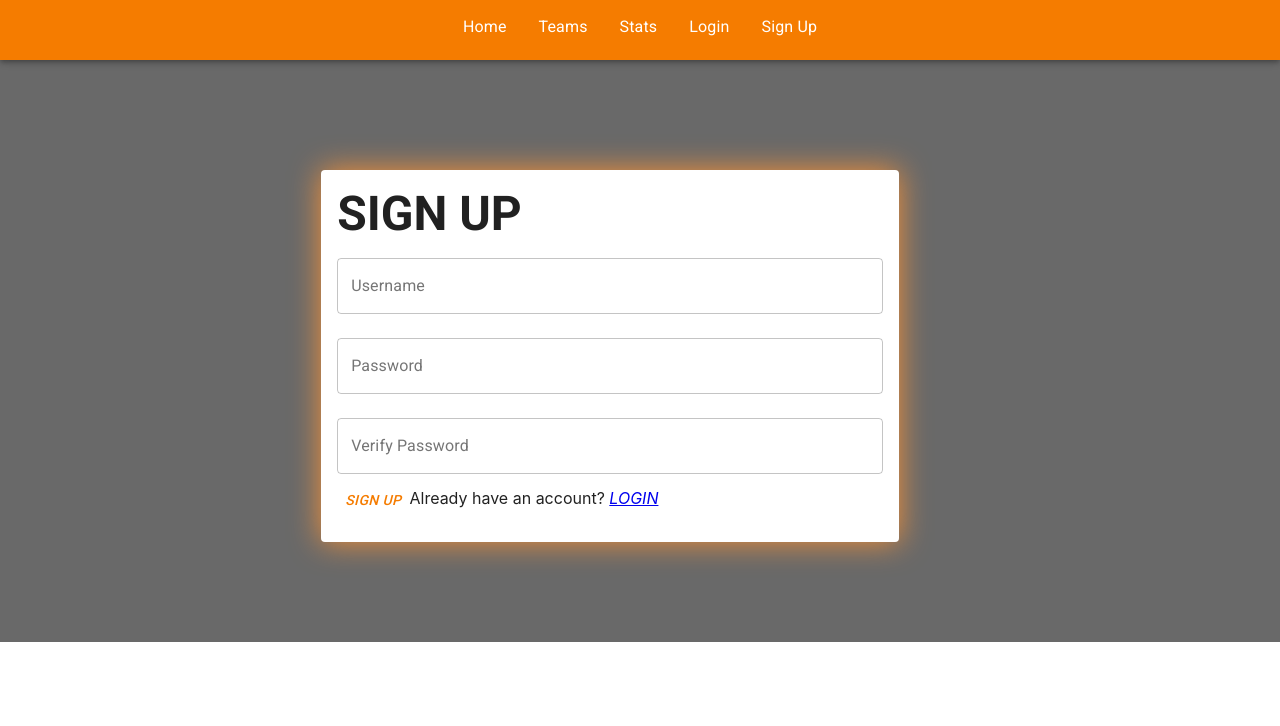
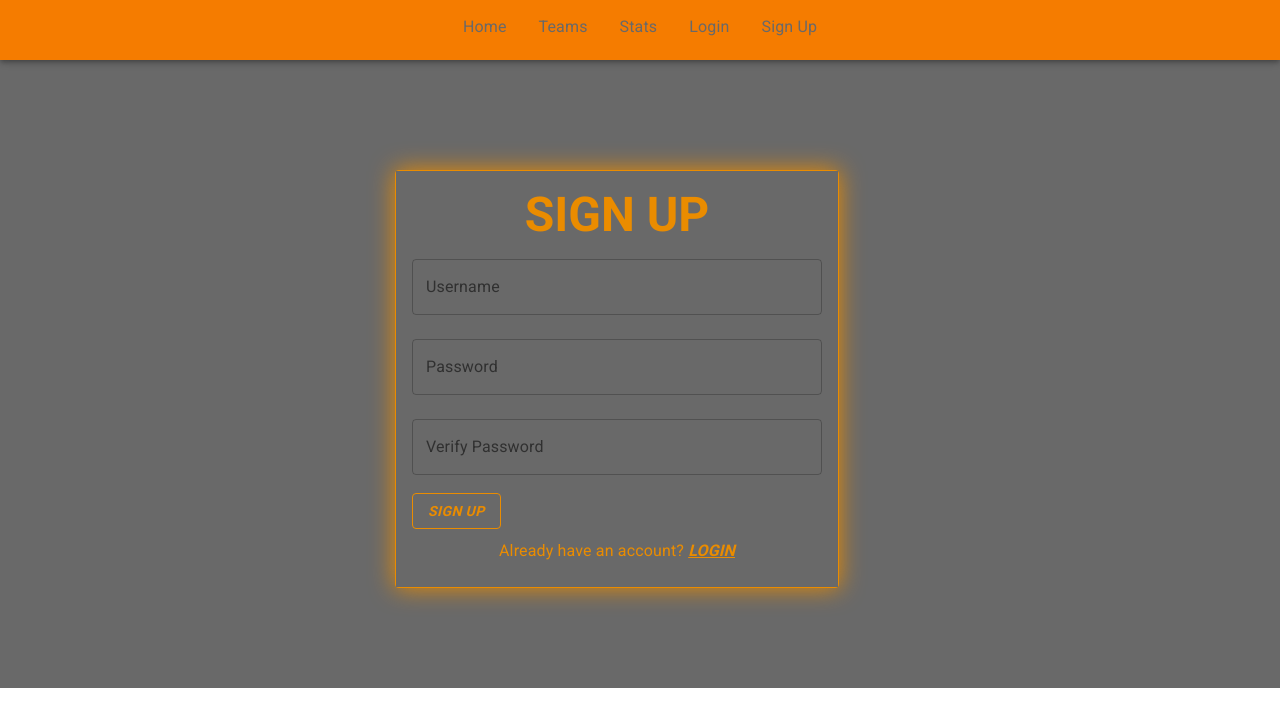
Before and after one commit to ameier6775/hockey-client, a React (Create React App) app: page /signup in a window 1280 px wide. Shown: the top 726 px of the page. Built offline with nearby package versions, Linux system fonts and the light colour scheme.

Commit message:
Added more styling to Layout, Sign In, and Login pages

```diff
--- a/src/components/Layout.js
+++ b/src/components/Layout.js
@@ -4,29 +4,29 @@ import { Link } from 'react-router-dom'
 
 export default props => (
   <div>
-    <AppBar color="primary">
+    <AppBar className="orange">
       <Link className="nav-item" to="/">
-        <Typography gutterBottom variant="body1">
+        <Typography className="gray" gutterBottom variant="body1">
           Home
         </Typography>
       </Link>
       <Link className="nav-item" to="/teams">
-        <Typography gutterBottom variant="body1">
+        <Typography className="gray" gutterBottom variant="body1">
           Teams
         </Typography>
       </Link>
       <Link className="nav-item" to="/stats">
-        <Typography gutterBottom variant="body1">
+        <Typography className="gray" gutterBottom variant="body1">
           Stats
         </Typography>
       </Link>
       <Link className="nav-item" to="/login">
-        <Typography gutterBottom variant="body1">
+        <Typography className="gray" gutterBottom variant="body1">
           Login
         </Typography>
       </Link>
       <Link className="nav-item" to="/signup">
-        <Typography gutterBottom variant="body1">
+        <Typography className="gray" gutterBottom variant="body1">
           Sign Up
         </Typography>
       </Link>
@@ -40,6 +40,7 @@ export default props => (
         display: 'flex',
         justifyContent: 'center',
         alignItems: 'center',
+        minHeight: '600px',
       }}
     >
       {props.children}
--- a/src/components/UserCard.js
+++ b/src/components/UserCard.js
@@ -18,6 +18,7 @@ export default class UserCard extends React.Component {
         <form>
           <Card
             style={{
+              backgroundColor: '#696969',
               margin: '10px',
               marginTop: '100px',
               marginBottom: '100px',
@@ -26,11 +27,17 @@ export default class UserCard extends React.Component {
               flexWrap: 'wrap',
               width: '58%',
               height: 'auto',
-              boxShadow: '0px 0px 30px #F79238',
+              boxShadow: '0px 0px 25px rgb(234, 140, 0)',
+              color: 'rgb(234, 140, 0)',
             }}
           >
-            <CardContent>
-              <Typography variant="h3">
+            <CardContent
+              style={{
+                border: '1px solid rgb(234, 140, 0)',
+                textAlign: 'lef',
+              }}
+            >
+              <Typography align="center" variant="h3">
                 <b>{this.props.header}</b>
               </Typography>
               {this.props.children}
--- a/src/index.css
+++ b/src/index.css
@@ -26,9 +26,13 @@ code {
 }
 
 .orange {
-  color: (234, 140, 0);
+  color: rgb(234, 140, 0);
 }
 
 .borderButton {
   border: 4px solid rgb(234, 140, 0);
 }
+
+.gray {
+  color: #696969;
+}
--- a/src/pages/Login.js
+++ b/src/pages/Login.js
@@ -54,16 +54,23 @@ class Login extends React.Component {
             onChange={this.handleChange}
             placeholder="password"
             variant="outlined"
+            style={{
+              paddingBottom: '10px',
+            }}
           ></TextField>
-          <Typography component="label">
-            <Button onClick={this.handleLogin} color="primary">
+          <Button variant="outlined" onClick={this.handleLogin} color="inherit">
+            <b>
               <em>LOGIN</em>
-            </Button>
+            </b>
+          </Button>
+          <Typography align="center" style={{ paddingTop: '10px' }}>
+            Don't have an account?{' '}
+            <Link className="orange" to={`/signup`}>
+              <b>
+                <em>SIGN UP</em>
+              </b>
+            </Link>
           </Typography>
-          Don't have an account?{' '}
-          <Link color="primary" to={`/signup`}>
-            <em>SIGN UP</em>
-          </Link>
         </UserCard>
       </Layout>
     )
--- a/src/pages/SignUp.js
+++ b/src/pages/SignUp.js
@@ -2,7 +2,6 @@ import React from 'react'
 import { Typography, Button, TextField } from '@material-ui/core'
 import Axios from 'axios'
 import { Link } from 'react-router-dom'
-import { orange } from '@material-ui/core/colors'
 import { makeStyles } from '@material-ui/styles'
 import UserCard from '../components/UserCard'
 import Layout from '../components/Layout'
@@ -10,9 +9,7 @@ import Layout from '../components/Layout'
 const useStyles = () =>
   makeStyles({
     root: {
-      '& MuiFormLabel-root.Mui-focused': {
-        color: orange[500],
-      },
+      color: 'rbg(234, 140, 0)',
     },
   })
 class User extends React.Component {
@@ -30,11 +27,11 @@ class User extends React.Component {
 
   async handleSubmit(e) {
     e.preventDefault()
-    if (this.state.userName.length <= 3 && this.state.password.length <= 3) {
+    if (this.state.userName.length < 3 && this.state.password.length < 3) {
       window.alert('Username & password must be at least three characters long')
-    } else if (this.state.userName.length <= 3) {
+    } else if (this.state.userName.length < 3) {
       window.alert('Username must be at least three characters long')
-    } else if (this.state.password.length <= 3) {
+    } else if (this.state.password.length < 3) {
       window.alert('Password must be at least three characters long')
     } else if (this.state.password !== this.state.verifyPassword) {
       window.alert('Passwords do not match')
@@ -67,6 +64,7 @@ class User extends React.Component {
             type="text"
             placeholder="userName"
             variant="outlined"
+            color="inherit"
           ></TextField>
           <TextField
             fullWidth
@@ -77,6 +75,7 @@ class User extends React.Component {
             type="password"
             placeholder="password"
             variant="outlined"
+            color="inherit"
           ></TextField>
           <TextField
             margin="normal"
@@ -87,16 +86,28 @@ class User extends React.Component {
             type="password"
             placeholder="verify"
             variant="outlined"
+            color="inherit"
+            style={{
+              paddingBottom: '10px',
+            }}
           ></TextField>
-          <Typography component="label">
-            <Button onClick={this.handleSubmit} color="primary">
+          <Button
+            variant="outlined"
+            onClick={this.handleSubmit}
+            color="inherit"
+          >
+            <b>
               <em>SIGN UP</em>
-            </Button>
+            </b>
+          </Button>
+          <Typography align="center" style={{ paddingTop: '10px' }}>
+            Already have an account?{' '}
+            <Link className="orange" to={`/login`}>
+              <b>
+                <em>LOGIN</em>
+              </b>
+            </Link>
           </Typography>
-          Already have an account?{' '}
-          <Link color="primary" to={`/login`}>
-            <em>LOGIN</em>
-          </Link>
         </UserCard>
       </Layout>
     )
```
Also changed, not shown: src/components/CardTextBox.js (added, +36 -0 lines).
